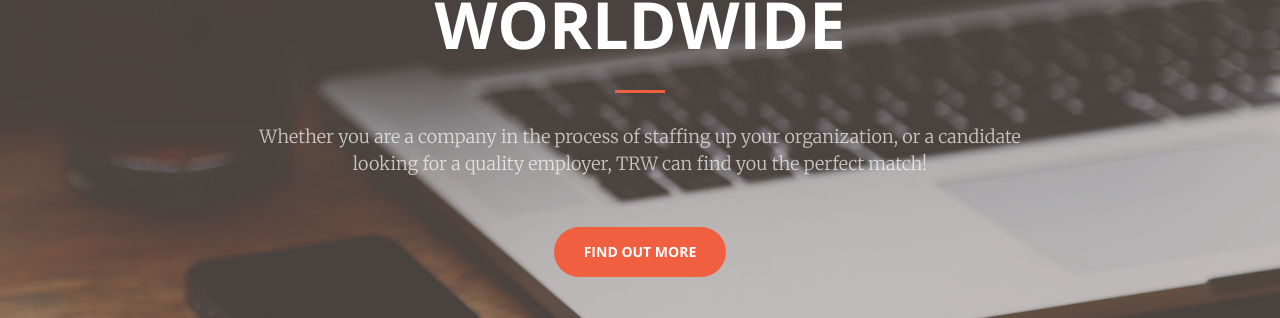
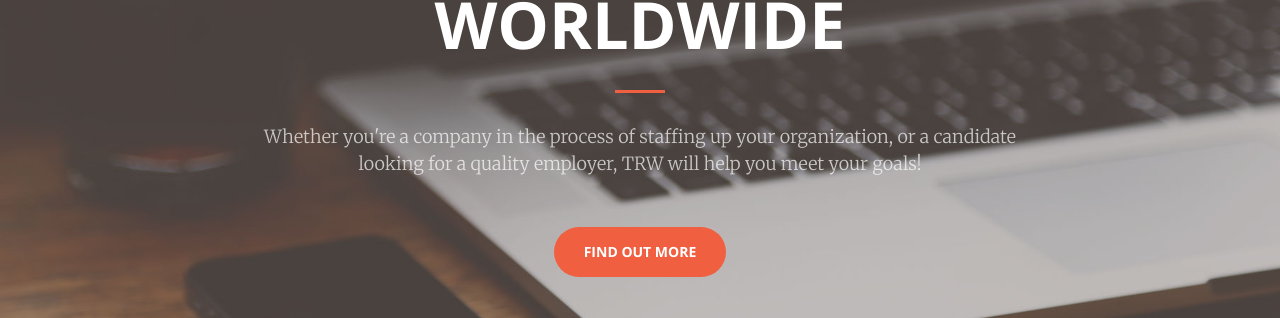
Before and after one commit to thatvirtualboy/rakcloud.github.io, a Jekyll site: the page built from index.html, in a window 1280 px wide and 900 px high. Shown: the part 353-671 px from the top of the window. Built offline with Jekyll 4.4.1, drawn with Linux system fonts in a browser that asks for light colours.

Commit message:
Update header.html

```diff
--- a/_includes/header.html
+++ b/_includes/header.html
@@ -3,7 +3,7 @@
         <div class="header-content-inner">
             <h1>Technology Resources Worldwide</h1>
             <hr>
-            <p>Whether you are a company in the process of staffing up your organization, or a candidate looking for a quality employer, TRW can find you the perfect match!</p>
+            <p>Whether you're a company in the process of staffing up your organization, or a candidate looking for a quality employer, TRW will help you meet your goals!</p>
             <a href="#about" class="btn btn-primary btn-xl page-scroll">Find Out More</a>
         </div>
     </div>
```
